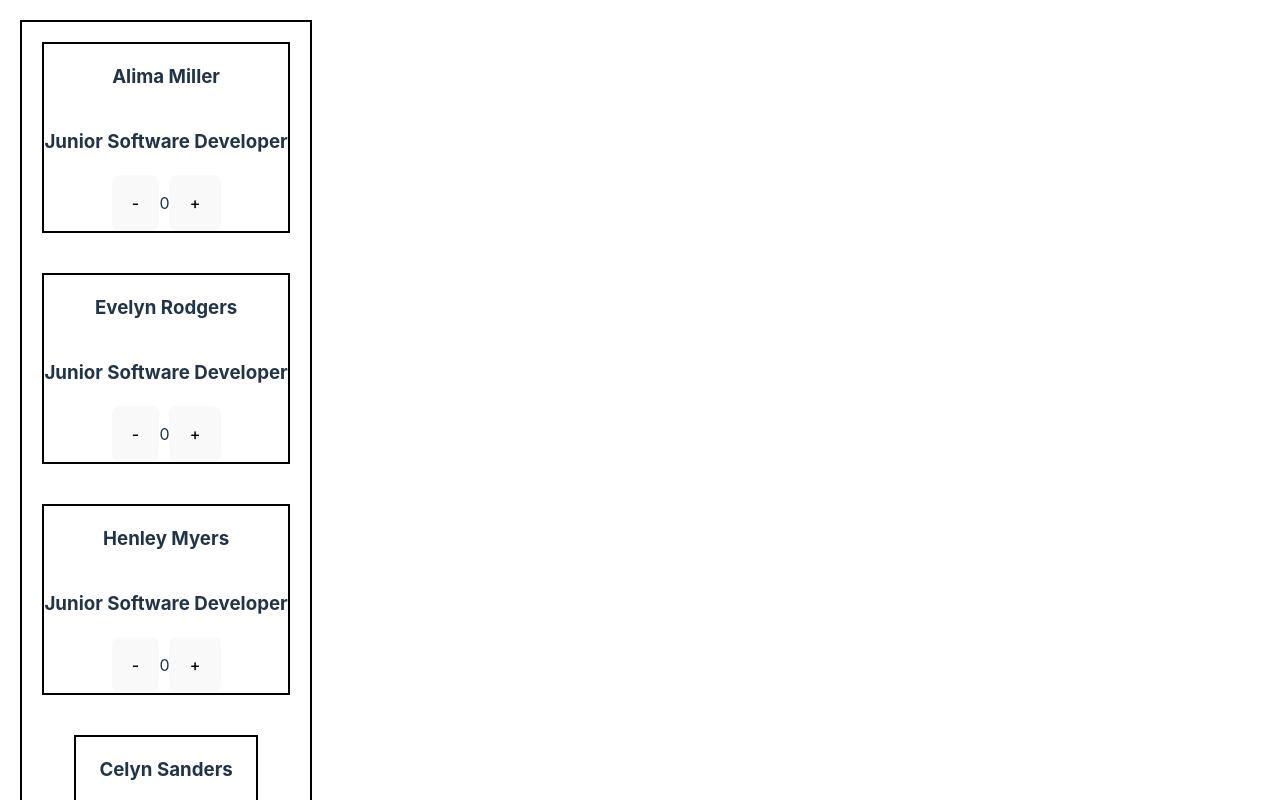
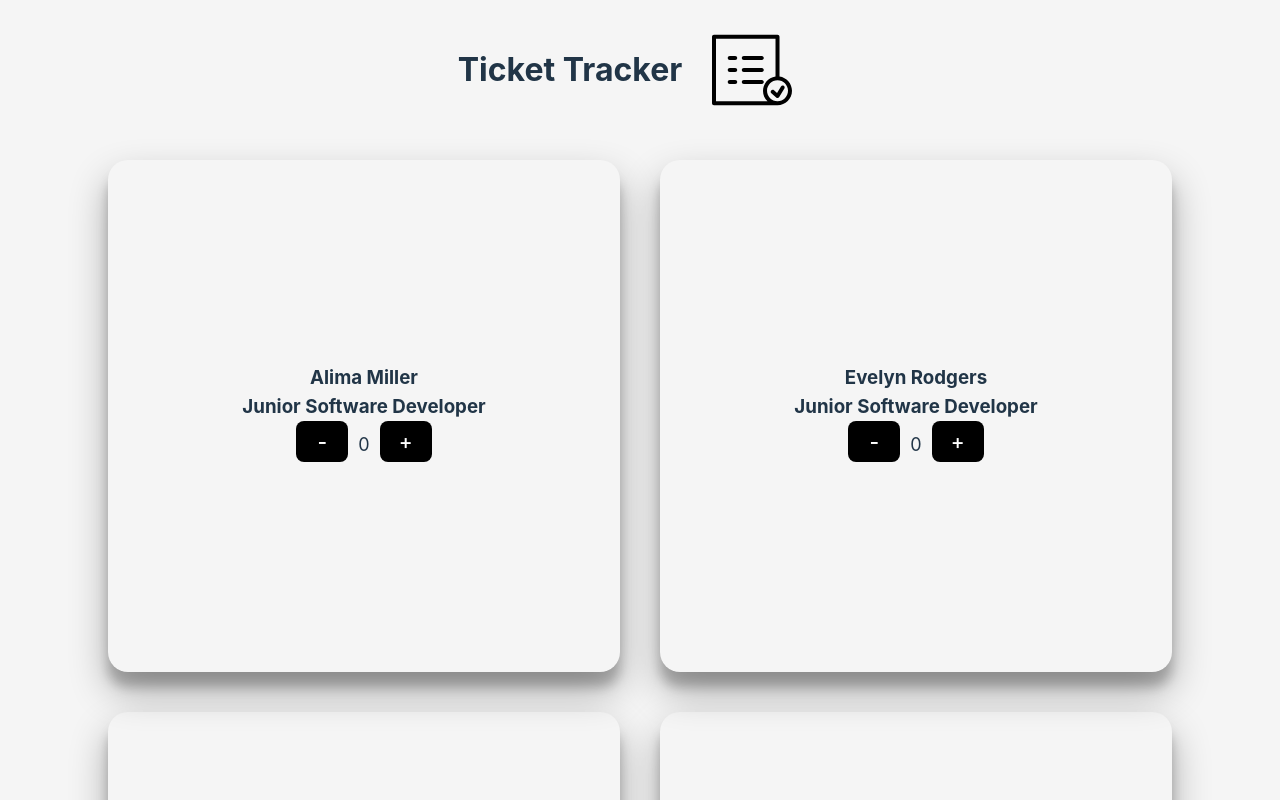
Before and after one commit to maxswaine/react-ticket-project, a React (Vite) app: page / in a window 1280 px wide. Shown: the top 800 px of the page. Built offline with nearby package versions, Linux system fonts and the light colour scheme.

Commit message:
function website with okay design. Working on the scss now

```diff
--- a/index.html
+++ b/index.html
@@ -1,4 +1,4 @@
-<!doctype html>
+<!DOCTYPE html>
 <html lang="en">
   <head>
     <meta charset="UTF-8" />
--- a/src/App.scss
+++ b/src/App.scss
@@ -1,4 +1,21 @@
+* {
+  margin: 0;
+  padding: 0;
+  box-sizing: border-box;
+}
+
 .app {
   display: flex;
-  flex-direction: row;
+  flex-direction: column;
+  justify-content: center;
+  align-items: center;
+  height: auto;
+  background-color: #f5f5f5;
 }
+.team-card__area {
+  display: flex;
+  justify-content: center;
+  max-width: 100%;
+  margin: 0 auto;
+  flex-wrap: wrap;
+}
--- a/src/App.tsx
+++ b/src/App.tsx
@@ -1,17 +1,18 @@
-import { useState } from "react";
 import "./App.scss";
 import Card from "./components/TicketCard/TicketCard";
 import team from "./data/team";
+import Nav from "./components/Nav/Nav";
 
 const App = () => {
-
-  const teamMember: Team[] = team.map(member => {
-
-  })
   return (
-    <section className="team-card">
-      <Card />
-    </section>
+    <div className="app">
+      <Nav />
+      <section className="team-card__area">
+        {team.map((member) => (
+          <Card key={member.id} name={member.name} role={member.role} />
+        ))}
+      </section>
+    </div>
   );
 };
 
--- a/src/components/Counter/Counter.scss
+++ b/src/components/Counter/Counter.scss
@@ -1,4 +1,23 @@
 .counter {
   display: flex;
   flex-direction: row;
+  &__arrow {
+    display: flex;
+    justify-content: center;
+    align-items: center;
+    text-align: center;
+    height: 2em;
+    width: 2em;
+    background-color: black;
+    color: white;
+    font-size: 1.3rem;
+  }
+  &__result {
+    display: flex;
+    justify-content: center;
+    align-items: center;
+    padding: 10px;
+    margin: 0;
+    font-size: large;
+  }
 }
--- /dev/null
+++ b/src/components/Nav/Nav.scss
@@ -0,0 +1,14 @@
+.nav {
+  height: auto;
+  display: flex;
+  justify-content: center;
+  align-items: center;
+  max-width: 100%;
+  &__image {
+    height: 10vh;
+    margin: 30px;
+  }
+  &__heading {
+    font-size: xx-large;
+  }
+}
--- /dev/null
+++ b/src/components/Nav/Nav.tsx
@@ -0,0 +1,18 @@
+import Checklist from "../../assets/images/checklist-svgrepo-com.svg";
+import "./Nav.scss"
+
+
+const Nav = () => {
+  return (
+    <div className="nav">
+      <h1 className="nav__heading">Ticket Tracker</h1>
+      <img
+        className="nav__image"
+        alt="Image of checklist"
+        src={Checklist}
+      ></img>
+    </div>
+  );
+};
+
+export default Nav;
--- a/src/components/TicketCard/TicketCard.scss
+++ b/src/components/TicketCard/TicketCard.scss
@@ -2,7 +2,14 @@
   display: flex;
   flex-direction: column;
   margin: 20px;
+  padding: 5px;
   justify-content: center;
   align-items: center;
-  border: 2px black solid;
+  width: 40%;
+  height: auto;
+  object-fit: contain;
+  border-radius: 20px;
+  aspect-ratio: 1/1;
+  box-shadow: rgba(0, 0, 0, 0.3) 0px 19px 38px,
+    rgba(0, 0, 0, 0.22) 0px 15px 12px;
 }
--- a/src/components/TicketCard/TicketCard.tsx
+++ b/src/components/TicketCard/TicketCard.tsx
@@ -1,25 +1,19 @@
-import TeamMember from "../../types/Team";
-import team from "../../data/team";
 import Counter from "../Counter/Counter";
 import "./TicketCard.scss";
 
 export type CardProps = {
-  id: number;
   name: string;
   role: string;
 };
 
-const Card = ({ id, name, role }: TeamMember[]) => {
-  const teamCard = team.map((member) => {
-    return (
-      <div className="team-card" key={member.id}>
-        <h3 className="team-card__name">{member.name}</h3>
-        <h3 className="team-card__role">{member.role}</h3>
-        <Counter />
-      </div>
-    );
-  });
-  return teamCard;
+const Card = ({ name, role }: CardProps) => {
+  return (
+    <div className="team-card">
+      <h3 className="team-card__name">{name}</h3>
+      <h3 className="team-card__role">{role}</h3>
+      <Counter />
+    </div>
+  );
 };
 
 export default Card;
--- a/src/data/team.ts
+++ b/src/data/team.ts
@@ -1,4 +1,4 @@
-import Team from "../types/Team";
+import TeamMember from "../types/Team";
 
 const team: TeamMember[] = [
   {
--- a/src/types/Team.ts
+++ b/src/types/Team.ts
@@ -4,4 +4,4 @@ type TeamMember = {
   role: string;
 };
 
-export default Team;
+export default TeamMember;
```
Also changed, not shown: src/index.tsx (+7 -7 lines), src/assets/images/checklist-svgrepo-com.svg (added), src/index.scss (renamed from src/index.css).
